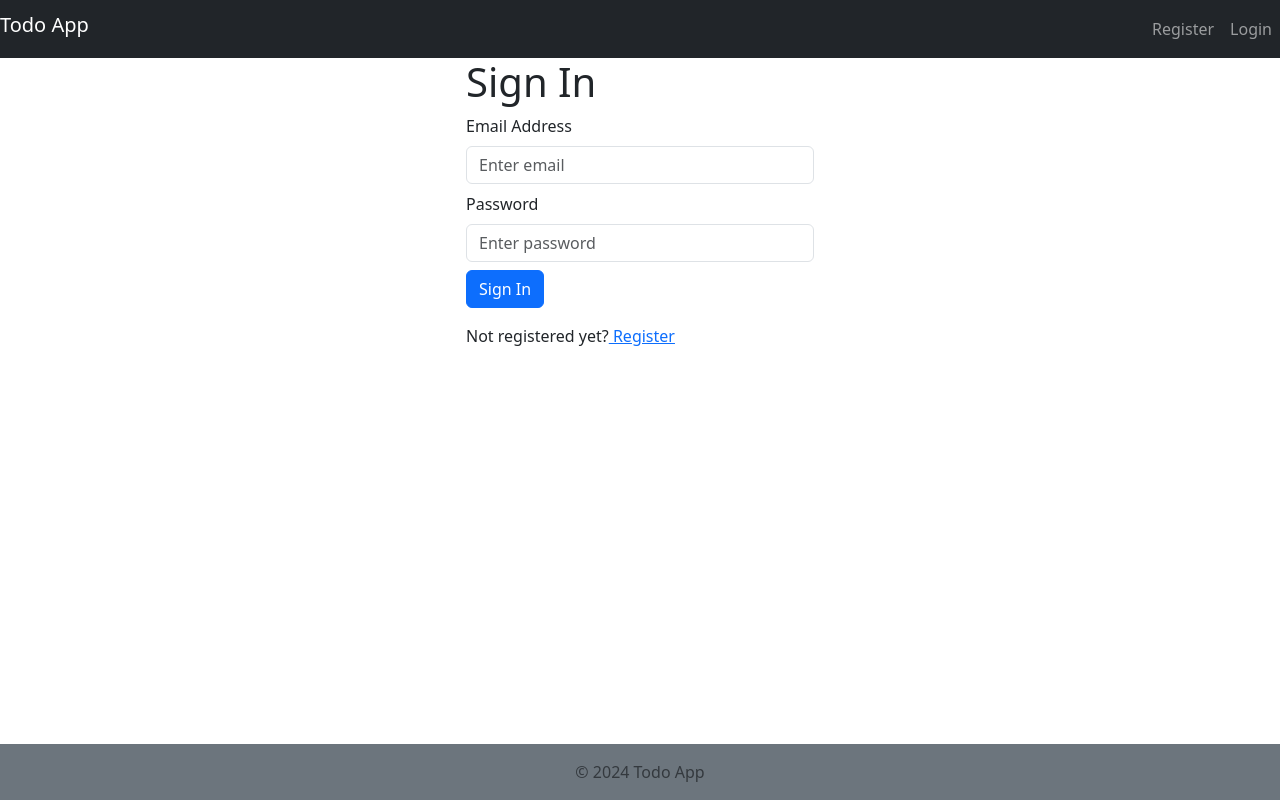
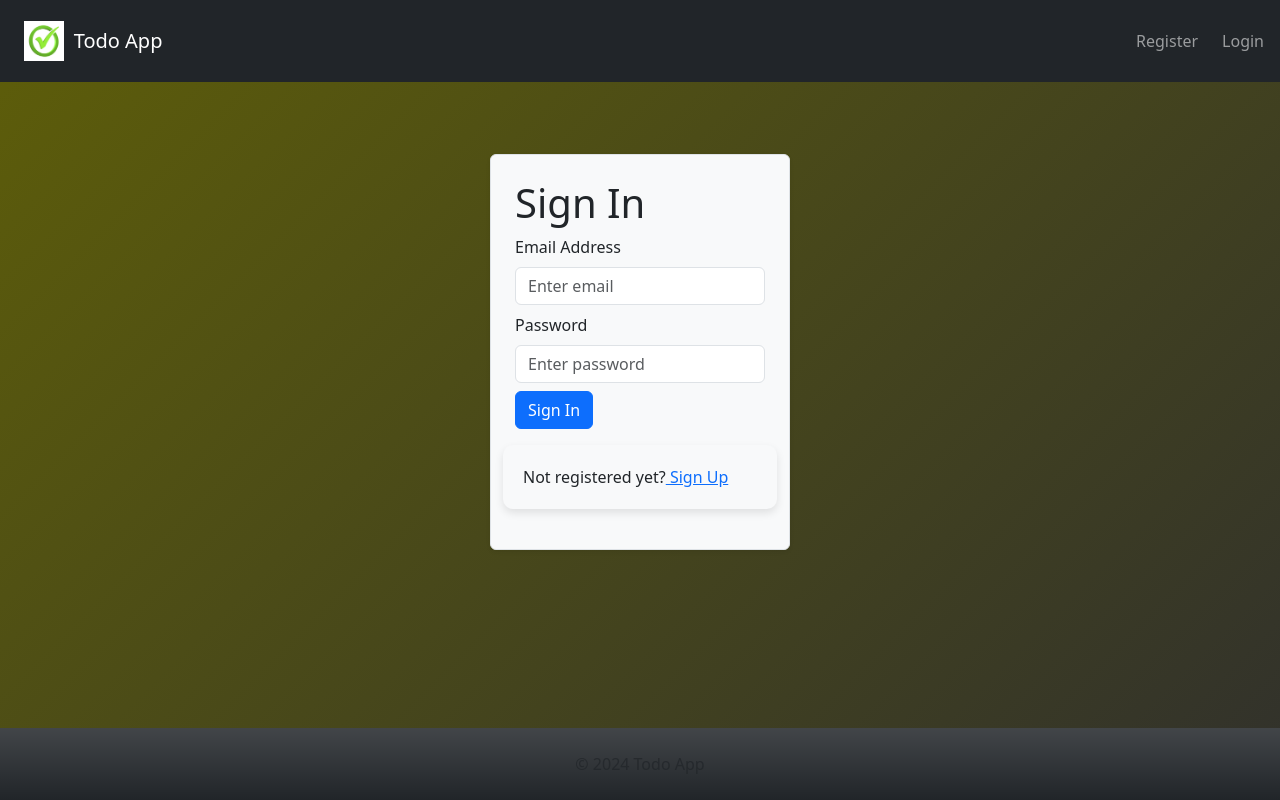
Before and after one commit to kenworw/todo-app, a React (Create React App) app in the folder frontend/: page /login in a window 1280 px wide. Built offline with nearby package versions, Linux system fonts and the light colour scheme.

Commit message:
aplying styles

```diff
--- a/frontend/src/App.js
+++ b/frontend/src/App.js
@@ -1,14 +1,21 @@
-import Navbar from "./components/layout/Navbar";
-import Footer from "./components/layout/Footer";
-import { Outlet } from "react-router-dom";
 import { ToastContainer } from "react-toastify";
 import 'react-toastify/dist/ReactToastify.css';
+import Navbar from './components/layout/Navbar';
+import Footer from './components/layout/Footer';
+import { Outlet } from 'react-router-dom';
 
 function App() {
   return (
-    <div className="d-flex flex-column min-vh-100" >
+    <div
+      className="d-flex flex-column min-vh-100"
+      style={{
+        background: 'linear-gradient(135deg,rgb(94, 94, 9),rgb(49, 49, 44))', // Example gradient
+        backgroundRepeat: 'no-repeat',
+        backgroundAttachment: 'fixed',
+      }}
+    >
       <Navbar />
-      <div className="container flex-grow-1">
+      <div className="container flex-grow-1 my-4">
         <Outlet />
       </div>
       <Footer />
--- /dev/null
+++ b/frontend/src/components/FormContainer.css
@@ -0,0 +1,11 @@
+.form-container {
+  max-width: 600px;
+  margin: 0 auto;
+}
+
+.form-container .col {
+  background-color: #f8f9fa; /* Light background color */
+  padding: 20px;
+  border-radius: 10px;
+  box-shadow: 0 4px 8px rgba(0, 0, 0, 0.1); /* Subtle shadow */
+}
--- a/frontend/src/components/FormContainer.jsx
+++ b/frontend/src/components/FormContainer.jsx
@@ -1,17 +1,16 @@
-import {Container, Row, Col} from 'react-bootstrap'
+import { Container, Row, Col } from 'react-bootstrap';
+import './FormContainer.css'; // Import custom CSS if needed
+
 const FormContainer = ({ children }) => {
-    return (
-        <Container>
-            <Row className='justify-content-md-center'>
-                <Col xs={12} md={6} lg={4} className='mx-auto'>
-                    {children}
-                </Col>
-            </Row>
+  return (
+    <Container className="form-container mt-5">
+      <Row className="justify-content-md-center">
+        <Col xs={12} md={8} lg={6} className="p-4 border rounded shadow-sm bg-light">
+          {children}
+        </Col>
+      </Row>
+    </Container>
+  );
+};
 
-        </Container>
-
-    )
-}
-
-
-export default FormContainer
+export default FormContainer;
--- a/frontend/src/components/layout/Footer.jsx
+++ b/frontend/src/components/layout/Footer.jsx
@@ -2,7 +2,7 @@ import React from 'react'
 
 const Footer = () => {
   return (
-        <footer className="mt-auto bg-secondary text-white py-3">
+        <footer className="mb-auto bg-dark bg-gradient py-4">
             <div className='container text-center'>
             <span className='text-muted'>
                 &copy; {new Date().getFullYear()} Todo App
--- a/frontend/src/components/layout/Navbar.jsx
+++ b/frontend/src/components/layout/Navbar.jsx
@@ -3,6 +3,7 @@ import { Link } from "react-router-dom";
 import {useSelector, useDispatch} from 'react-redux';
 import {useLogoutMutation} from '../../features/user/userApiSlice';
 import {logout} from '../../features/auth/authSlice';
+import logo from '../../assets/brand.png';
 
 const Navbar = () => {
 
@@ -25,8 +26,11 @@ const Navbar = () => {
 
 
   return (
-    <nav className="navbar navbar-expand-lg navbar-dark bg-dark">
-      <h1 className="navbar-brand">Todo App</h1>
+    <nav className="navbar navbar-expand-lg navbar-dark bg-dark py-3 ">
+      <Link to="/" className="navbar-brand d-flex align-items-center ms-4">
+        <img src={logo} alt="Todo App Logo" className="d-inline-block align-top" style={{ height: '40px', marginRight: '10px' }} />
+        Todo App
+      </Link>
       <div className="collapse navbar-collapse">
         {userInfo ? (
           <ul className="navbar-nav ms-auto">
@@ -37,7 +41,7 @@ const Navbar = () => {
             {userInfo.name}
           </li>
           <li className="nav-item">
-            <Link to="/login" className="nav-link" onClick={logoutHandler}> logout</Link>
+            <Link to="/login" className="nav-link mx-2" onClick={logoutHandler}> logout</Link>
           </li>
         </ul>
         ) : (
@@ -46,7 +50,7 @@ const Navbar = () => {
             <Link to="/register" className="nav-link" > Register</Link>
           </li>
           <li className="nav-item">
-            <Link to="/login" className="nav-link" > Login</Link>
+            <Link to="/login" className="nav-link mx-2" > Login</Link>
           </li>
         </ul>
         )}
--- a/frontend/src/pages/CreateTodoForm.jsx
+++ b/frontend/src/pages/CreateTodoForm.jsx
@@ -15,29 +15,30 @@ const CreateTodoForm = () => {
 
   const submitHandler = async (e) => {
     e.preventDefault();
-    const newTodo = {
+    try {
+      await createTodo({
         title,
         description,
         status,
         dueDate,
-    };
-    try {
-      await createTodo(newTodo).unwrap();
+      }).unwrap();
       toast.success("Todo created successfully");
       setTitle("");
       setDescription("");
       setStatus("");
       setDueDate("");
-      navigate("/");
+      navigate("/todolist");
     } catch (err) {
       toast.error("Failed to create todo");
     }
   };
 
   return (
-    <form onSubmit={submitHandler}>
-      <div className="form-group">
-        <label htmlFor="title">Title</label>
+    <div className="container mt-5">
+      <h2 className="text-center mb-4">Create New Todo</h2>
+      <form onSubmit={submitHandler} className="p-4 border rounded shadow-sm bg-light">
+        <div className="form-group mb-3">
+          <label htmlFor="title" className="form-label">Title</label>
           <input
             type="text"
             id="title"
@@ -47,8 +48,8 @@ const CreateTodoForm = () => {
             required
           />
         </div>
-      <div className="form-group">
-        <label htmlFor="description">Description</label>
+        <div className="form-group mb-3">
+          <label htmlFor="description" className="form-label">Description</label>
           <textarea
             id="description"
             className="form-control"
@@ -57,8 +58,8 @@ const CreateTodoForm = () => {
             required
           ></textarea>
         </div>
-      <div className="form-group">
-        <label htmlFor="status">Status</label>
+        <div className="form-group mb-3">
+          <label htmlFor="status" className="form-label">Status</label>
           <select
             id="status"
             className="form-control"
@@ -70,10 +71,11 @@ const CreateTodoForm = () => {
             <option value="Not Started">Not Started</option>
             <option value="In Progress">In Progress</option>
             <option value="Completed">Completed</option>
+            <option value="Due">Due</option>
           </select>
         </div>
-      <div className="form-group">
-        <label htmlFor="dueDate">Due Date</label>
+        <div className="form-group mb-3">
+          <label htmlFor="dueDate" className="form-label">Due Date</label>
           <input
             type="date"
             id="dueDate"
@@ -83,10 +85,11 @@ const CreateTodoForm = () => {
             required
           />
         </div>
-      <button type="submit" className="btn btn-primary" disabled={isCreating}>
+        <button type="submit" className="btn btn-primary w-100" disabled={isCreating}>
           {isCreating ? "Creating..." : "Create Todo"}
         </button>
       </form>
+    </div>
   );
 };
 
--- a/frontend/src/pages/Dashboard.jsx
+++ b/frontend/src/pages/Dashboard.jsx
@@ -8,7 +8,7 @@ const Dashboard = () => {
   const { data: todos, isLoading, error} = useGetTodosQuery();
 
   return (
-    <>
+    <div className="container">
       {isLoading ? (
         <h3>Loading...</h3>
       ) : error ? (
@@ -21,7 +21,7 @@ const Dashboard = () => {
 
 
 
-            <Link to={`/create`} className="btn btn-warning">
+            <Link to={`/create`} className="btn btn-secondary">
                 Create task
               </Link>
 
@@ -38,7 +38,7 @@ const Dashboard = () => {
           </div>
         </>
       )}
-    </>
+    </div>
   );
 };
 
--- a/frontend/src/pages/Login.jsx
+++ b/frontend/src/pages/Login.jsx
@@ -74,7 +74,7 @@ const Login = () => {
       <Row className='py-3'>
         <Col>
         Not registered yet?
-           <Link to={'/register'}> Register
+           <Link to={'/register'}> Sign Up
            </Link>
         </Col>
       </Row>
--- a/frontend/src/pages/Register.jsx
+++ b/frontend/src/pages/Register.jsx
@@ -50,7 +50,7 @@ const Register = () => {
 
   return (
     <FormContainer>
-      <h1>Registration</h1>
+      <h1>Sign Up</h1>
 
       <Form onSubmit={submitHandler}>
         <Form.Group className="my-2" controlId="name">
```
Also changed, not shown: frontend/src/assets/brand.png (added), 1 other file (tests, documents, lock files or other folders). Lines whose indentation alone changed are shown as unchanged.
